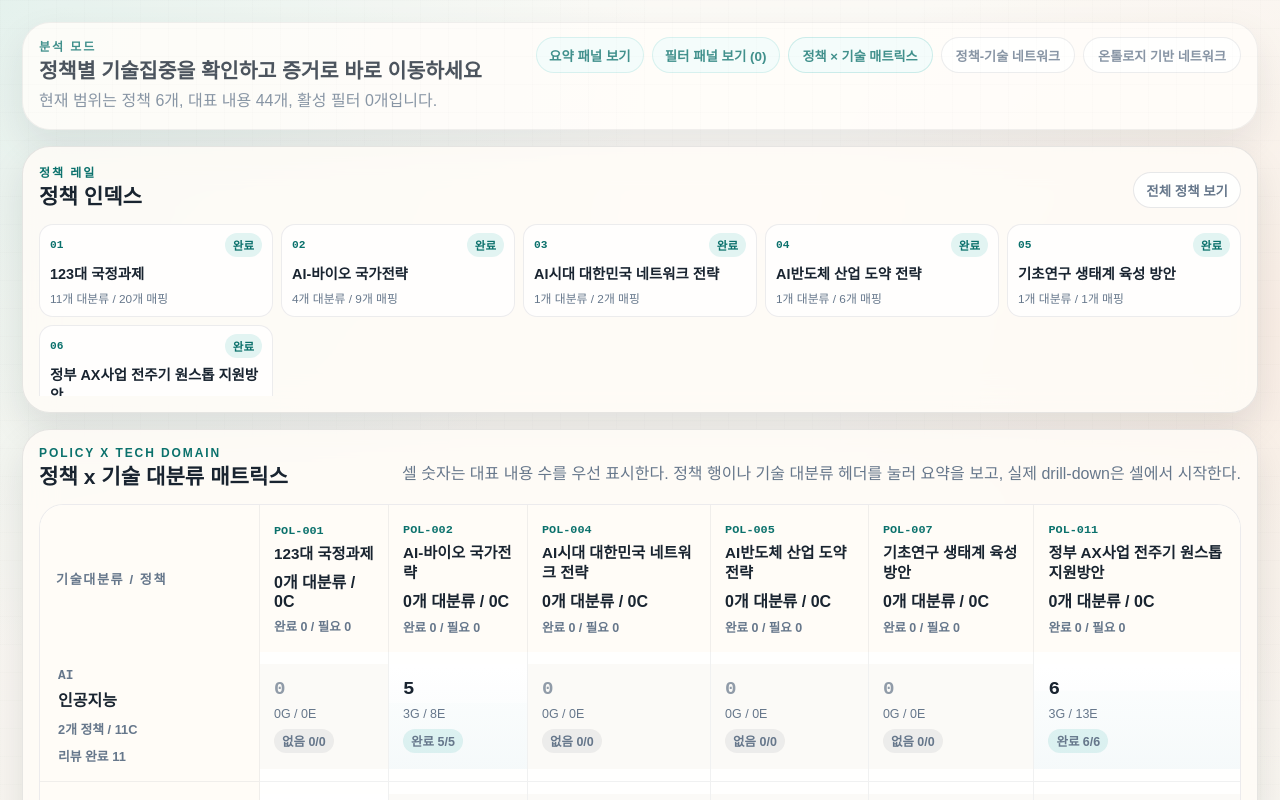
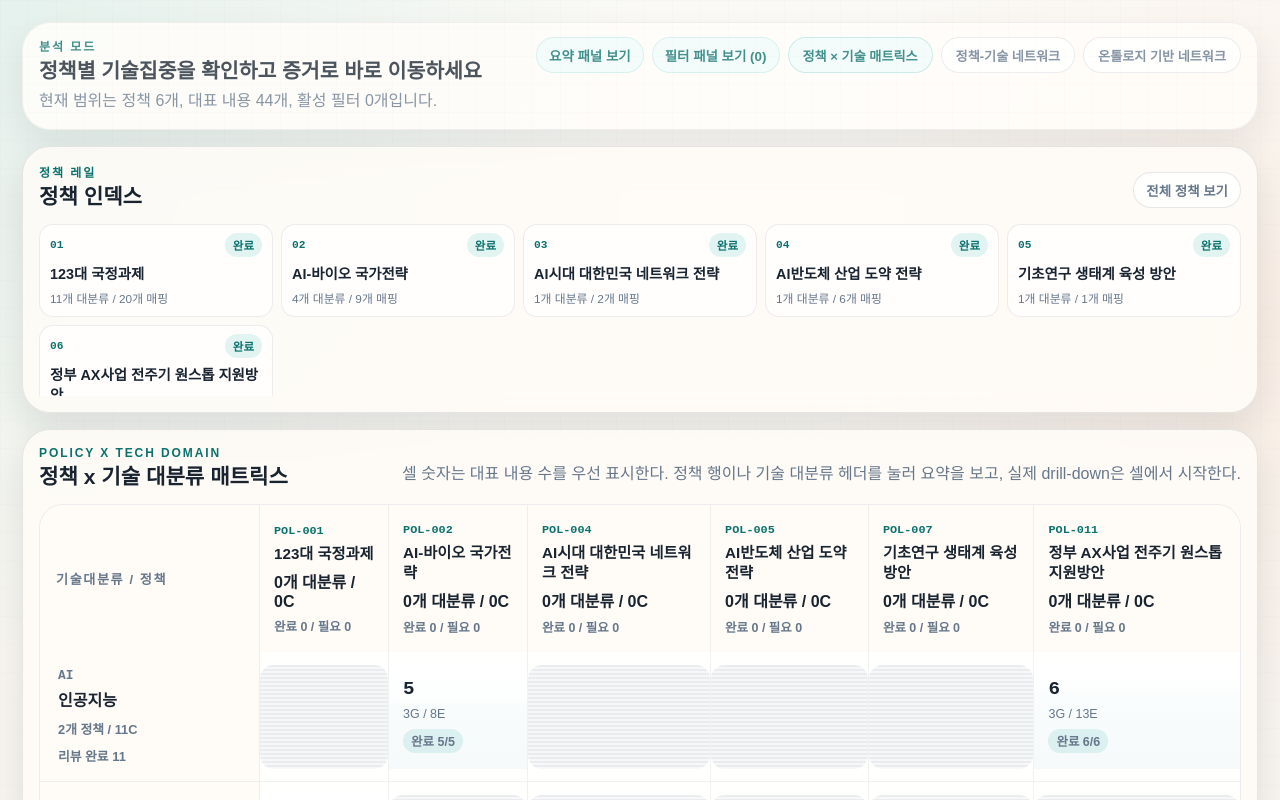
Before and after one commit to KISTI-GlobalRnD/policy-dashboard, a React (Vite) app in the folder work/05_dashboard/frontend/: page / in a window 1280 px wide. Shown: the top 800 px of the page. Built offline with nearby package versions, Linux system fonts and the light colour scheme.

Commit message:
Show empty matrix cells as blank differentiated blocks

```diff
--- a/work/05_dashboard/frontend/src/modules/dashboard-ui/MappingWorkbenchPage.module.css
+++ b/work/05_dashboard/frontend/src/modules/dashboard-ui/MappingWorkbenchPage.module.css
@@ -531,6 +531,21 @@
   background-size: 100% 100%, 100% var(--cell-intensity, 0%);
   background-repeat: no-repeat;
   background-position: 0 0, 0 100%;
+}
+
+.matrixCellEmpty {
+  display: block;
+  min-height: 104px;
+  width: 100%;
+  border-radius: 14px;
+  background: repeating-linear-gradient(
+      180deg,
+      rgba(15, 23, 42, 0.07),
+      rgba(15, 23, 42, 0.07) 2px,
+      rgba(15, 23, 42, 0.02) 2px,
+      rgba(15, 23, 42, 0.02) 4px
+    ),
+    rgba(248, 250, 251, 0.7);
 }
 
 .matrixCellButton strong,
--- a/work/05_dashboard/frontend/src/modules/dashboard-ui/PolicyTechMatrixBoard.tsx
+++ b/work/05_dashboard/frontend/src/modules/dashboard-ui/PolicyTechMatrixBoard.tsx
@@ -143,21 +143,10 @@ export function PolicyTechMatrixBoard({
                   </th>
                   {matrixPolicies.map((policy) => {
                     const cell = getCell(policy.policy_id, domain.termId);
-                    if (!cell) {
+                    if (!cell || cell.contentCount === 0) {
                       return (
                         <td key={`${policy.policy_id}:${domain.termId}`} className={styles.matrixDataCell}>
-                          <button
-                            type="button"
-                            className={styles.matrixCellButton}
-                            disabled
-                            style={{ "--cell-intensity": "0%" } as CSSProperties}
-                          >
-                            <strong>0</strong>
-                            <span>0G / 0E</span>
-                            <span className={getReviewPillClassName("empty")}>
-                              {`${getReviewStateSummaryShortLabel("empty")} 0/0`}
-                            </span>
-                          </button>
+                          <span className={styles.matrixCellEmpty} aria-hidden="true" />
                         </td>
                       );
                     }
```
Also changed, not shown: 5 other files (tests, documents, lock files or other folders).
